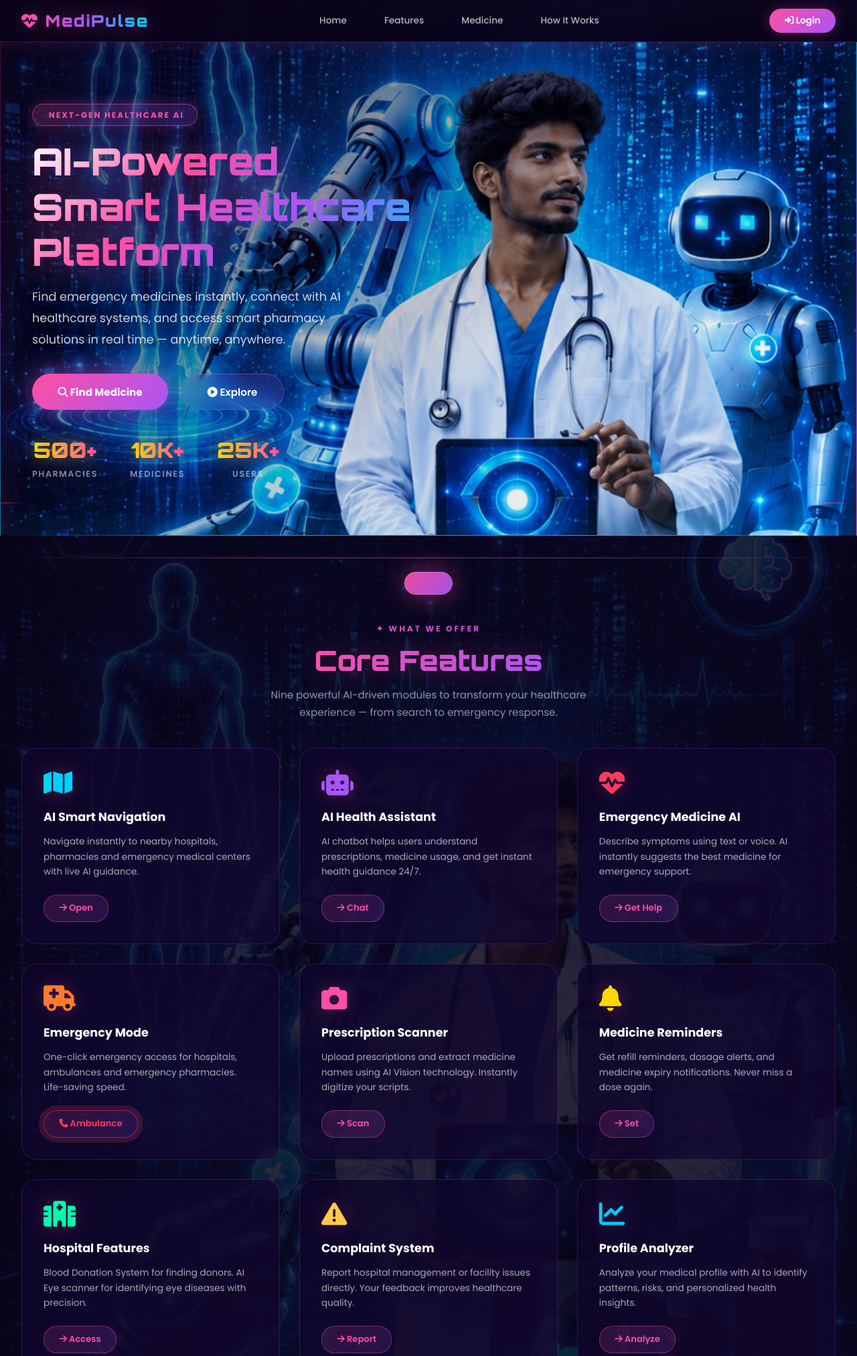
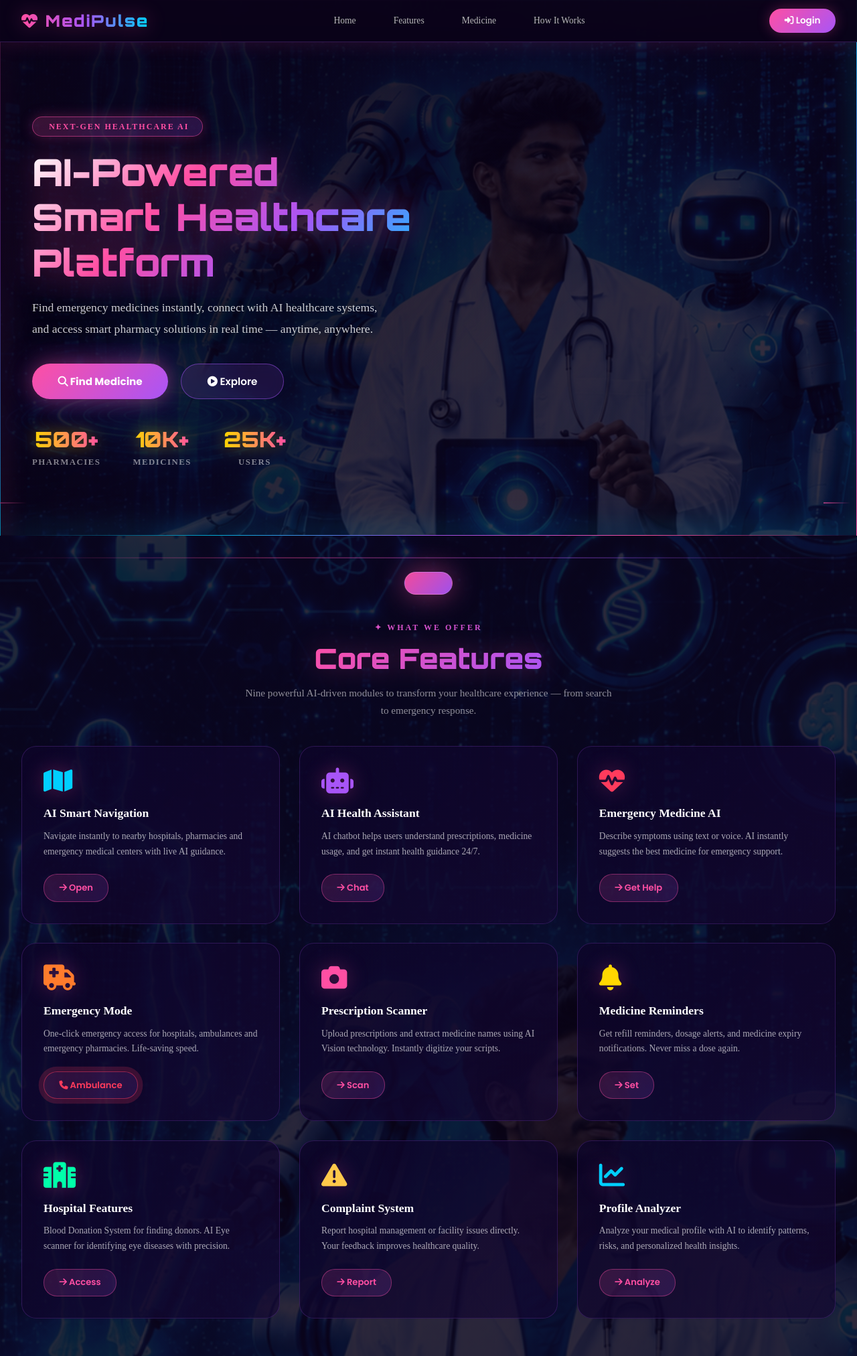
Before and after one commit to Sahaya-Sathish-S/Medipulse-AI, a Flask app: page /home in a window 1280 px wide. Shown: the top 2025 px of the page at 67% size. Run offline with Flask 3, Linux system fonts and the light colour scheme; some libraries are stand-ins or nearby versions.

Commit message:
Update home.html

```diff
--- a/templates/home.html
+++ b/templates/home.html
@@ -11,17 +11,33 @@
 :root{--pink:#ff4fa3;--violet:#a855f7;--red:#ff3b5c;--orange:#ff7b2c;--yellow:#ffd700;--green:#00ffaa;--gold:#ffc94a;--blue:#00cfff;--deep:#0a0318;--dark-bg:#0d0528;--card-bg:rgba(13,5,41,.85)}
 html{scroll-behavior:smooth}
 body{
-    font-family:'Poppins',sans-serif;
     background:
         linear-gradient(rgba(10,3,24,0.85), rgba(10,3,24,0.85)),
         url('/static/images/background.png');
     background-size:cover;
     background-position:center;
-    background-repeat:no-repeat;
-    background-attachment:fixed;
-    color:#fff;
-    overflow-x:hidden;
-    margin:0;
+    background-repeat:repeat-y;
+}
+body::before{
+    content:'';
+    position:fixed;
+    top:0;
+    left:0;
+    width:100%;
+    height:100%;
+    background:url('/static/images/background.png') center/cover no-repeat;
+    z-index:-2;
+}
+
+body::after{
+    content:'';
+    position:fixed;
+    top:0;
+    left:0;
+    width:100%;
+    height:100%;
+    background:rgba(10,3,24,0.82);
+    z-index:-1;
 }
 
 /* ── NAVBAR ── */
@@ -48,7 +64,16 @@ nav ul li a:hover::after{transform:translateX(-50%) scaleX(1)}
 .profile-dropdown a:hover,.profile-dropdown button:hover{background:linear-gradient(135deg,rgba(255,79,163,.3),rgba(168,85,247,.3));transform:translateX(4px)}
 
 /* ── HERO ── */
-.hero{position:relative;min-height:100vh;display:flex;align-items:center;justify-content:flex-start;padding:7.5rem 3rem 3rem;overflow:hidden;z-index:2;background-image:url('/static/images/background.png');background-attachment:fixed;background-size:cover;background-position:center}
+.hero{
+    position:relative;
+    min-height:100vh;
+    display:flex;
+    align-items:center;
+    justify-content:flex-start;
+    padding:7.5rem 3rem 3rem;
+    overflow:hidden;
+    z-index:2;
+}
 .hero::before{content:'';position:absolute;inset:0;background:linear-gradient(135deg,rgba(10,3,24,.85) 0%,rgba(10,3,24,.5) 30%,rgba(10,3,24,.1) 60%,transparent 100%);z-index:1;pointer-events:none}
 .hero-glow{position:absolute;inset:0;z-index:0;pointer-events:none}
 .glow-top{position:absolute;top:-2px;left:0;right:0;height:3px;background:linear-gradient(90deg,transparent,#ff4fa3,#a855f7,#00cfff,transparent);box-shadow:0 0 40px 15px rgba(255,79,163,.2);filter:blur(1px)}
```
